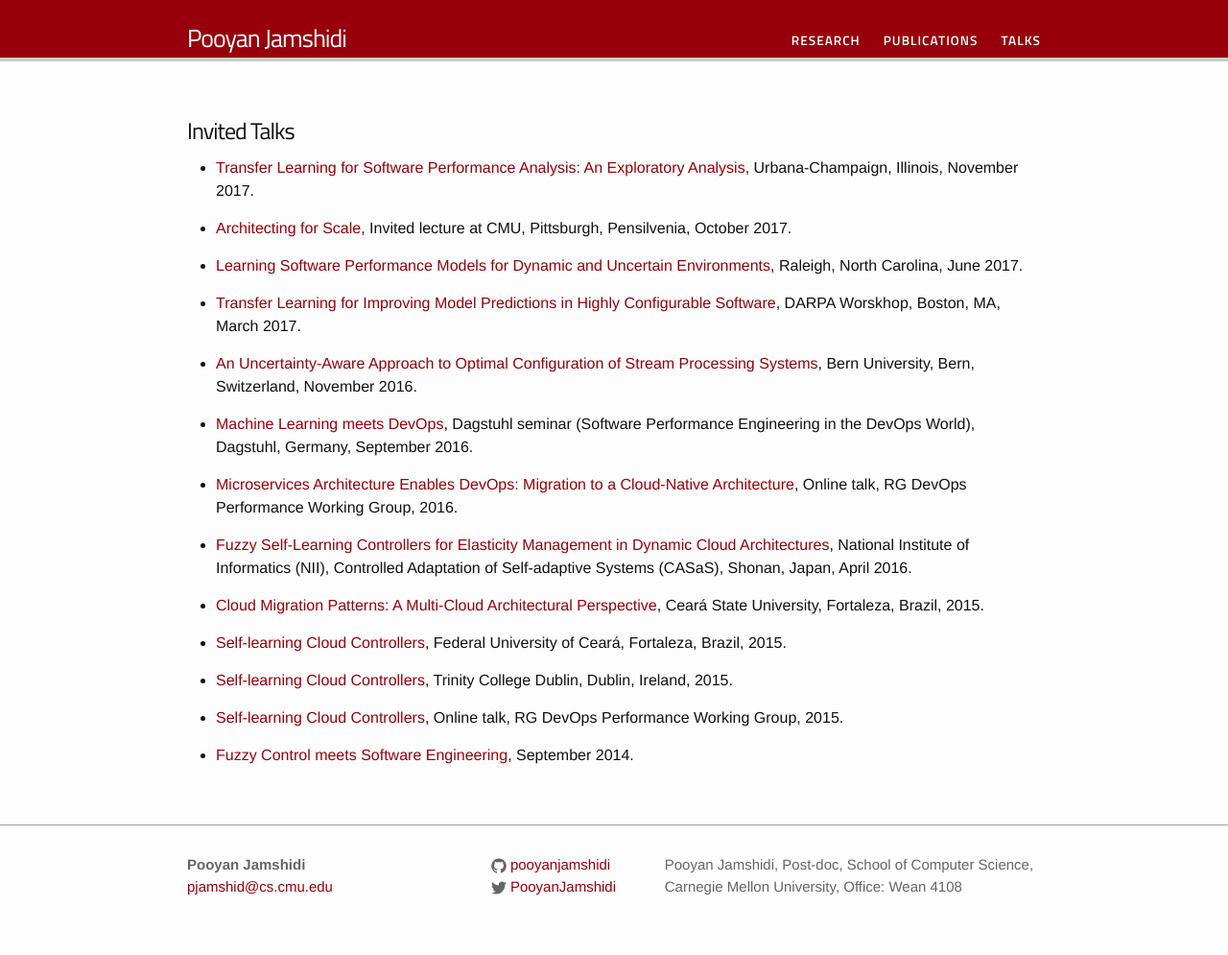
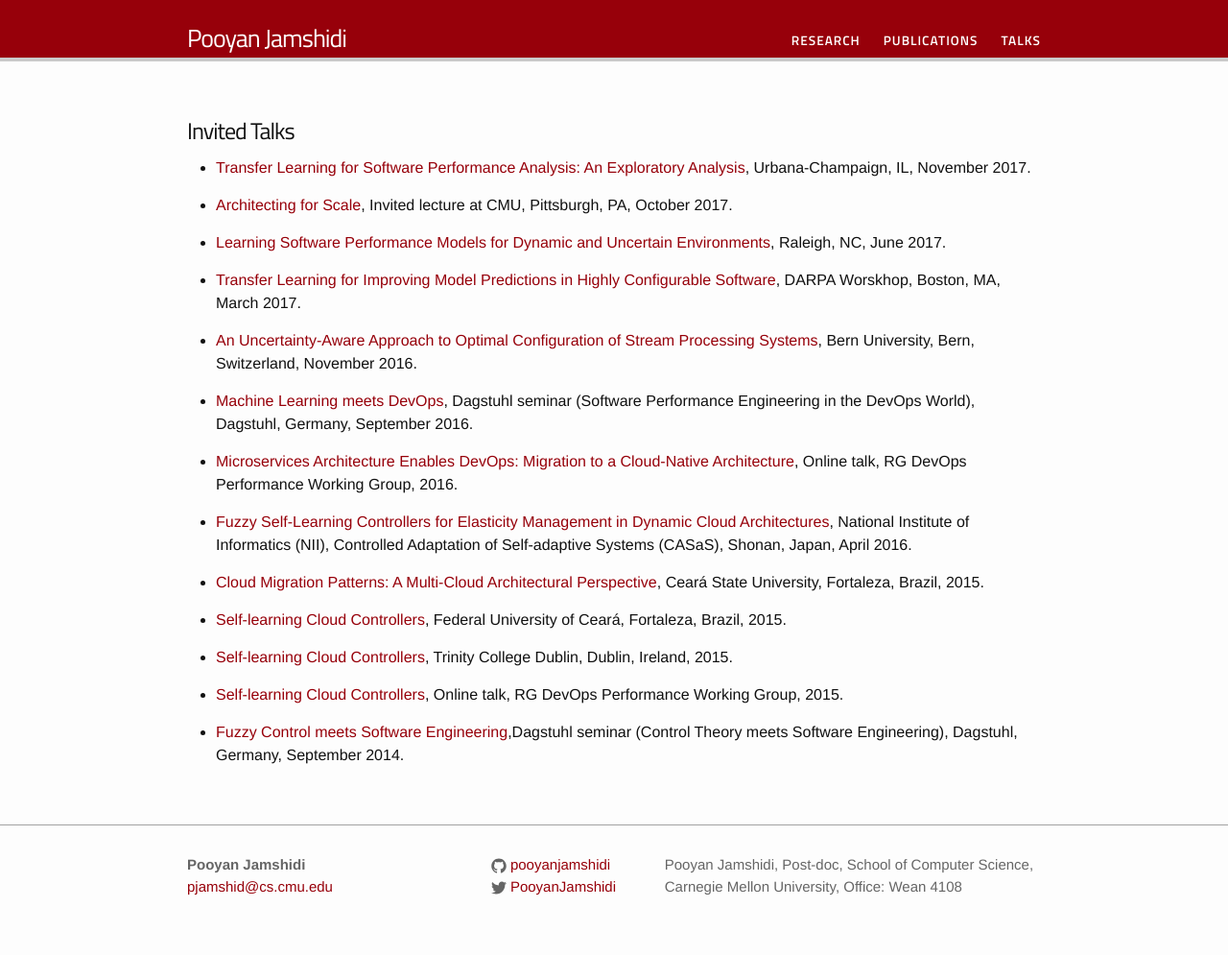
Before and after one commit to pooyanjamshidi/pooyanjamshidi.github.io, a Jekyll site: the page built from pages/talks.md, in a window 1280 px wide. Shown: the whole page at 96% size. Built offline with Jekyll 4.4.1, drawn with Linux system fonts in a browser that asks for light colours.

Commit message:
editted talks

```diff
--- a/index.html
+++ b/index.html
@@ -17,7 +17,7 @@ layout: default
         </p>
 
         <p align=justify>
-        My goal is to understand the performance behavior of highly-configurable software systems in dynamic and uncertain environments. I am especially interested in practical approaches that enable software systems to perform as desired by enabling designers and users to reason about qualities and make tradeoffs (for performance, energy usage, etc). The compelling challenge that drives my research is enabling tradeoff by learning practical models to explore the high-dimensional configuration spaces of configurable systems. My research lies in the intersection of <b>software engineering</b>, <b>systems</b> and <b>machine learning</b>.
+        My goal is to understand the performance behavior of highly-configurable software systems in dynamic and uncertain environments. I am especially interested in practical approaches that enable software developers and users to reason about qualities and make tradeoffs (for performance, energy usage, etc). The compelling challenge that drives my research is enabling tradeoff by learning practical models to explore the high-dimensional configuration spaces of configurable systems. My research lies in the intersection of <b>software engineering</b>, <b>systems</b> and <b>machine learning</b>.
 		</p>
 	</div>
 
--- a/pages/talks.md
+++ b/pages/talks.md
@@ -6,11 +6,11 @@ permalink: /talks/
 
 # Invited Talks
 
-* [Transfer Learning for Software Performance Analysis: An Exploratory Analysis](https://www.slideshare.net/pooyanjamshidi/transfer-learning-for-software-performance-analysis-an-exploratory-analysis), Urbana-Champaign, Illinois, November 2017.
+* [Transfer Learning for Software Performance Analysis: An Exploratory Analysis](https://www.slideshare.net/pooyanjamshidi/transfer-learning-for-software-performance-analysis-an-exploratory-analysis), Urbana-Champaign, IL, November 2017.
 
-* [Architecting for Scale](https://www.slideshare.net/pooyanjamshidi/architecting-for-scale-80515767), Invited lecture at CMU, Pittsburgh, Pensilvenia, October 2017.
+* [Architecting for Scale](https://www.slideshare.net/pooyanjamshidi/architecting-for-scale-80515767), Invited lecture at CMU, Pittsburgh, PA, October 2017.
 
-* [Learning Software Performance Models for Dynamic and Uncertain Environments](https://www.slideshare.net/pooyanjamshidi/learning-software-performance-models-for-dynamic-and-uncertain-environments-76616004), Raleigh, North Carolina, June 2017.
+* [Learning Software Performance Models for Dynamic and Uncertain Environments](https://www.slideshare.net/pooyanjamshidi/learning-software-performance-models-for-dynamic-and-uncertain-environments-76616004), Raleigh, NC, June 2017.
 
 * [Transfer Learning for Improving Model Predictions in Highly Configurable Software](https://www.slideshare.net/pooyanjamshidi/transfer-learning-for-improving-model-predictions-in-highly-configurable-software), DARPA Worskhop, Boston, MA, March 2017.
 
@@ -31,4 +31,4 @@ Brazil, 2015.
 
 * [Self-learning Cloud Controllers](https://www.slideshare.net/pooyanjamshidi/self-learning-cloud-controllers), Online talk, RG DevOps Performance Working Group, 2015.
 
-* [Fuzzy Control meets Software Engineering](https://www.slideshare.net/pooyanjamshidi/dagstuhl-pooyan), September 2014.
+* [Fuzzy Control meets Software Engineering](https://www.slideshare.net/pooyanjamshidi/dagstuhl-pooyan),Dagstuhl seminar (Control Theory meets Software Engineering), Dagstuhl, Germany, September 2014.
```
